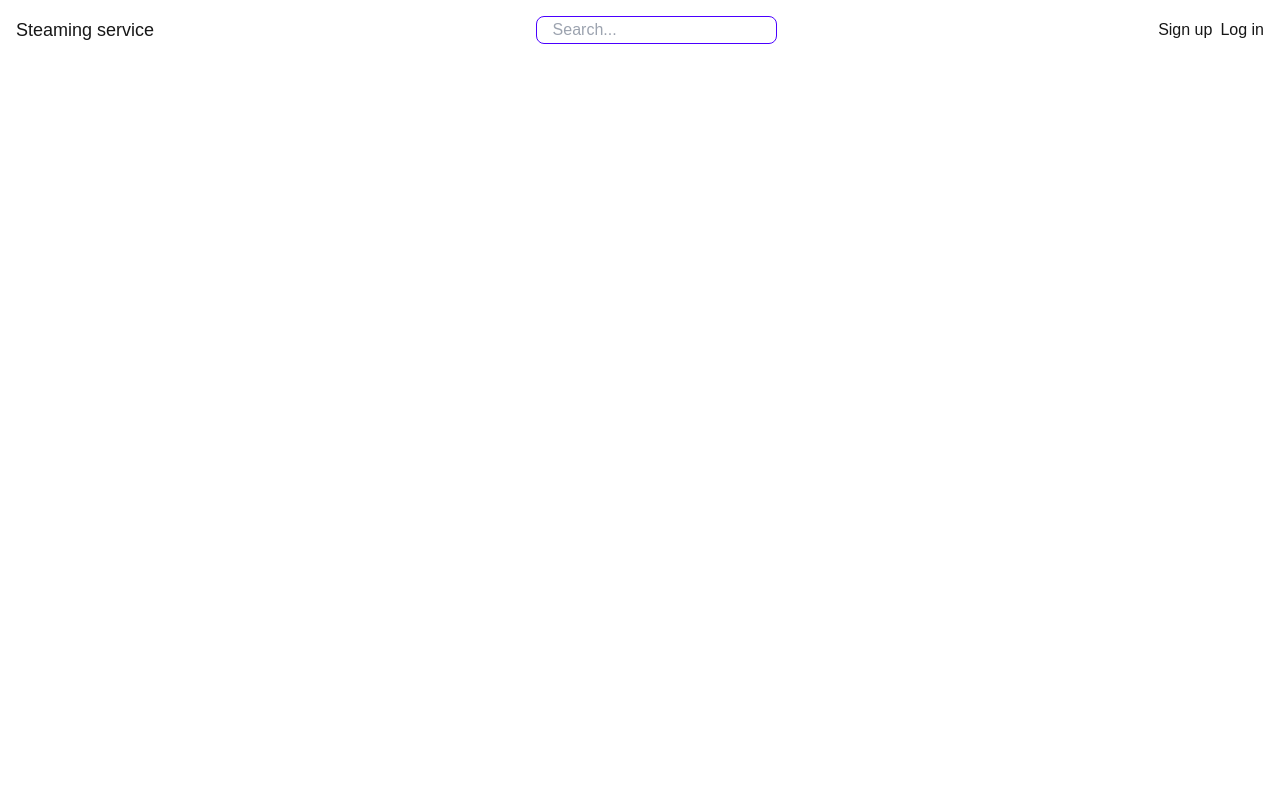
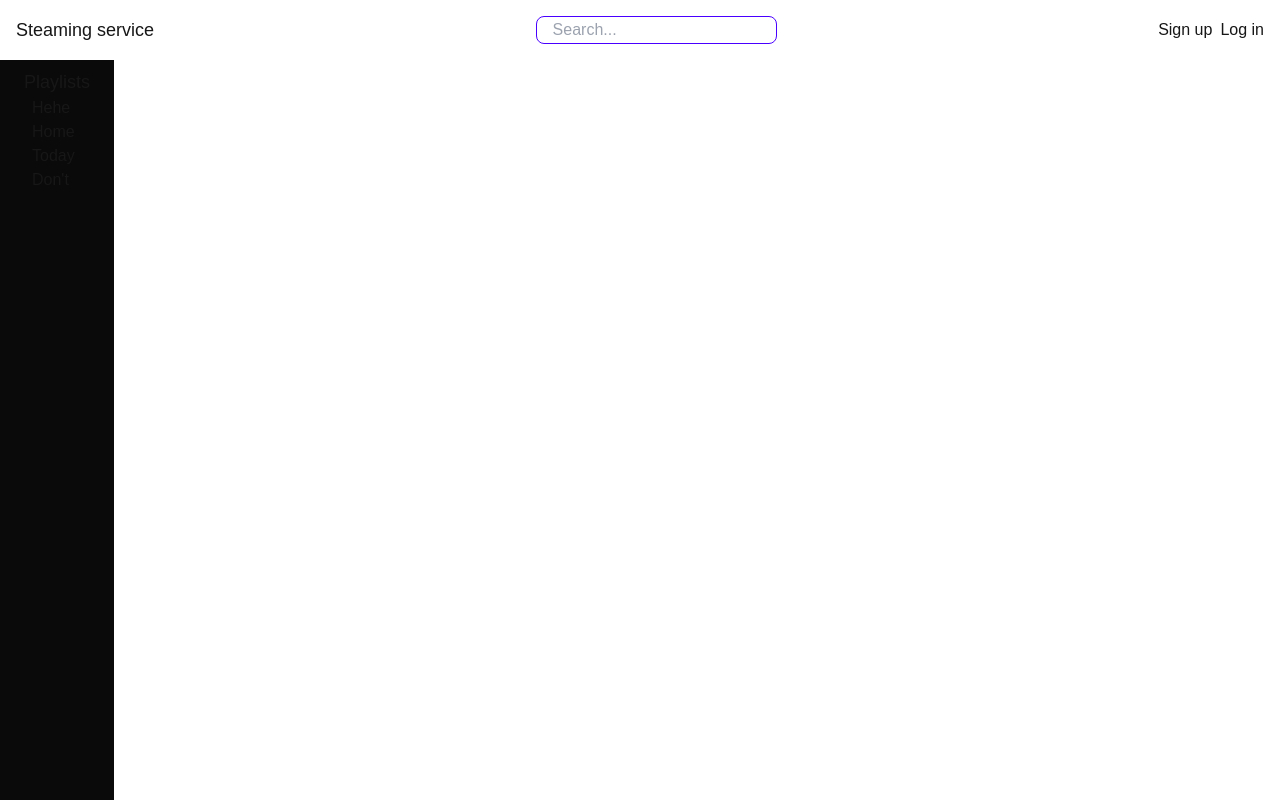
Before and after one commit to AlberdaNazarius/WebPl, a Next.js app: page / in a window 1280 px wide. Built offline with nearby package versions, Linux system fonts and the light colour scheme.

Commit message:
refactor code, add sidebar

```diff
--- a/app/globals.scss
+++ b/app/globals.scss
@@ -25,3 +25,48 @@ body {
     text-wrap: balance;
   }
 }
+
+.container {
+  width: 100%;
+
+  @media (min-width: 640px) {
+    max-width: 640px;
+  }
+  @media (min-width: 768px) {
+    max-width: 768px;
+  }
+  @media (min-width: 1024px) {
+    max-width: 1024px;
+  }
+  @media (min-width: 1280px) {
+    max-width: 1280px;
+  }
+  @media (min-width: 1536px) {
+    max-width: 1536px;
+  }
+}
+
+@mixin h1 {
+  font-size: 64px;
+  line-height: 72px;
+}
+
+@mixin h2 {
+  font-size: 56px;
+  line-height: 64px;
+}
+
+@mixin h3 {
+  font-size: 48px;
+  line-height: 56px;
+}
+
+@mixin h4 {
+  font-size: 40px;
+  line-height: 48px;
+}
+
+@mixin h5 {
+  font-size: 18px;
+  line-height: 26px;
+}
--- a/app/layout.tsx
+++ b/app/layout.tsx
@@ -1,7 +1,9 @@
 import localFont from 'next/font/local';
 import './globals.scss';
 import React from 'react';
-import Header from '@/components/Header';
+import Header from '@/components/common/Header';
+import Sidebar from '@/components/common/sidebar/Sidebar';
+
 
 const geistSans = localFont({
   src: './fonts/GeistVF.woff',
@@ -26,6 +28,7 @@ export default function RootLayout({
       className={`${geistSans.variable} ${geistMono.variable} antialiased`}
     >
     <Header />
+    <Sidebar />
     {children}
     </body>
     </html>
--- /dev/null
+++ b/app/variables.scss
@@ -0,0 +1 @@
+$black-color: #0a0a0a;
--- a/components/Header.tsx
+++ b/components/common/Header.tsx
@@ -5,9 +5,9 @@ export default function Header() {
     <header className="m-0 px-4 py-4">
       <div className="flex justify-between items-center">
         <Link href={'/'}>
-          <h2 className="text-lg">
+          <h5 className="text-lg">
             Steaming service
-          </h2>
+          </h5>
         </Link>
 
         <form role="search">
--- /dev/null
+++ b/components/common/sidebar/Sidebar.module.scss
@@ -0,0 +1,3 @@
+.aside {
+  background-color: $black-color;
+}
--- /dev/null
+++ b/components/common/sidebar/Sidebar.tsx
@@ -0,0 +1,19 @@
+import styles from './Sidebar.module.scss'
+import clsx from 'clsx';
+
+export default function Sidebar() {
+  const TITLE: string = 'Playlists'
+  return (
+    <aside className={clsx(styles.aside, 'px-6 pt-2 fixed left-0 bottom-0 top-[3.75rem]')}>
+      <h5 className="text-lg">
+        {TITLE}
+      </h5>
+      <ul className="ml-2">
+        <li>Hehe</li>
+        <li>Home</li>
+        <li>Today</li>
+        <li>Don't</li>
+      </ul>
+    </aside>
+  )
+}
--- a/next.config.mjs
+++ b/next.config.mjs
@@ -1,4 +1,11 @@
 /** @type {import('next').NextConfig} */
-const nextConfig = {};
+const nextConfig = {
+  sassOptions: {
+    prependData: `
+        @import 'app/variables';
+      `,
+  }
+};
+
 
 export default nextConfig;
--- a/package.json
+++ b/package.json
@@ -11,6 +11,7 @@
     "format:fix": "prettier --write --ignore-path .gitignore ."
   },
   "dependencies": {
+    "clsx": "^2.1.1",
     "next": "14.2.12",
     "react": "^18",
     "react-dom": "^18"
```
Also changed, not shown: 1 other file (tests, documents, lock files or other folders).
